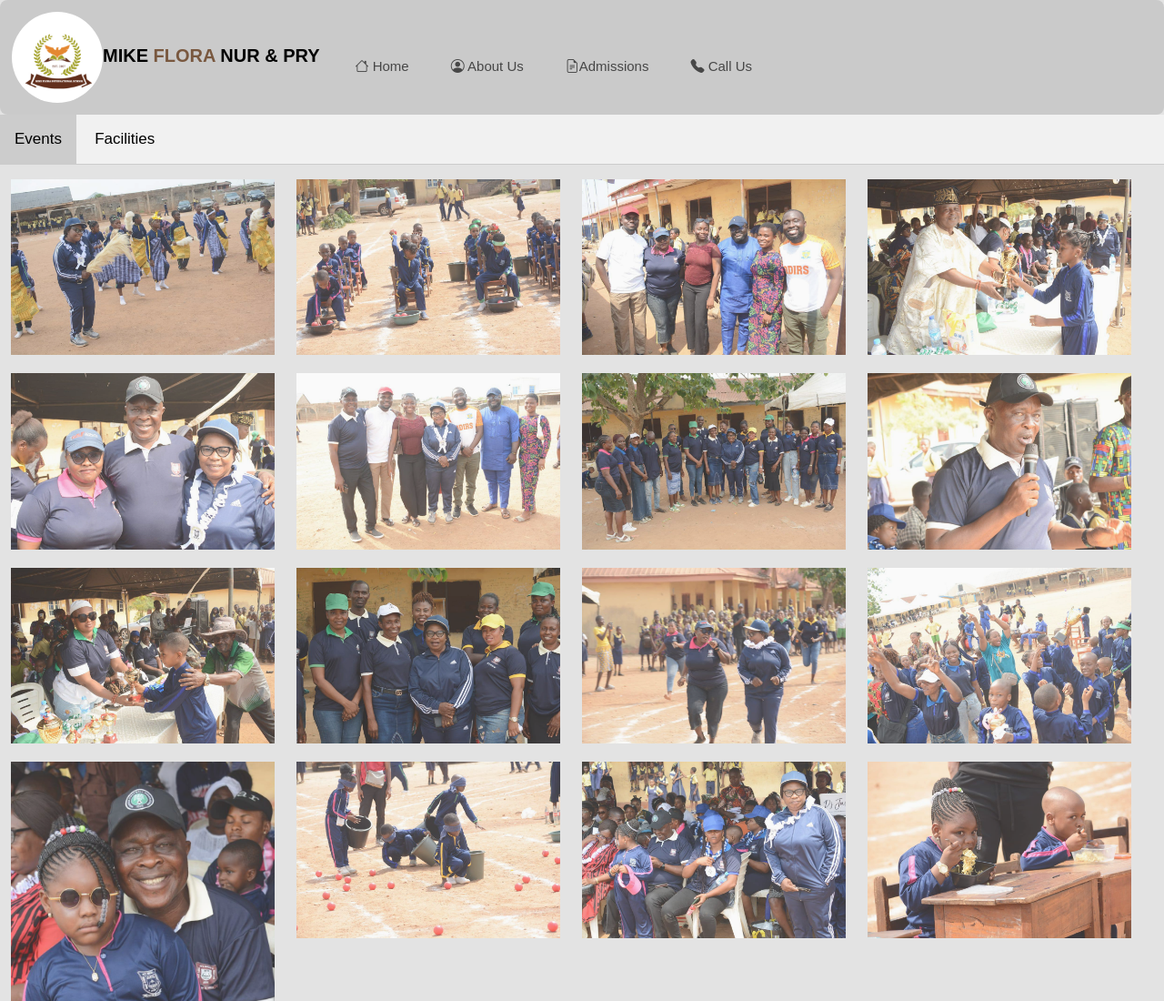
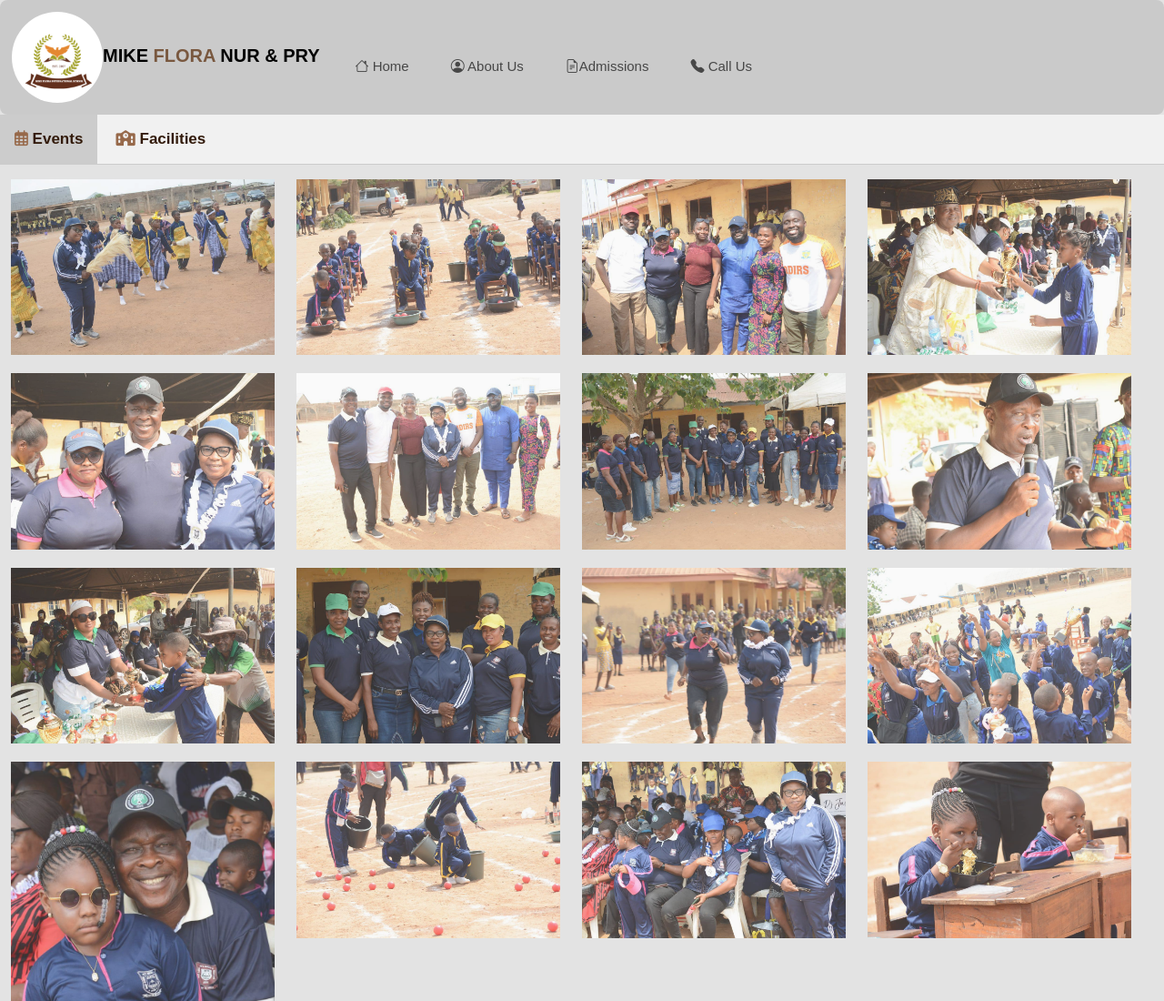
Before and after one commit to Origboge/MIKEFLORA, a plain HTML site: page gallery.html in a window 1280 px wide. Shown: the top 1100 px of the page at 91% size. Drawn offline with nearby package versions, Linux system fonts and the light colour scheme.

Commit message:
mikeflora

```diff
--- a/css/styles.css
+++ b/css/styles.css
@@ -180,6 +180,8 @@
                         padding: 14px 16px;
                         transition: 0.3s;
                         font-size: 17px;
+                        font-weight: 600;
+                        color: rgb(51, 27, 11);
                     }
 
                     .tab-button:hover {
@@ -251,7 +253,9 @@
                         margin-right: 5px;
                     }
 
-                    .fa-phone {
+                    .fa-school,
+                    .fa-phone,
+                    .fa-calendar-days {
                         color: rgb(151, 105, 74);
                     }
 
--- a/gallery.html
+++ b/gallery.html
@@ -56,8 +56,8 @@
     </header>
     <!-- START OF MAIN CONTENT -->
     <div class="tab-container">
-        <button class="tab-button active" onclick="openTab(event, 'Events')">Events</button>
-        <button class="tab-button" onclick="openTab(event, 'Facilities')">Facilities</button>
+        <button class="tab-button active" onclick="openTab(event, 'Events')"><i class="fa-regular fa-calendar-days"></i> Events</button>
+        <button class="tab-button" onclick="openTab(event, 'Facilities')"><i class="fa-solid fa-school"></i> Facilities</button>
     </div>
 
     <div id="Events" class="tab-content" style="display: block;">
```
